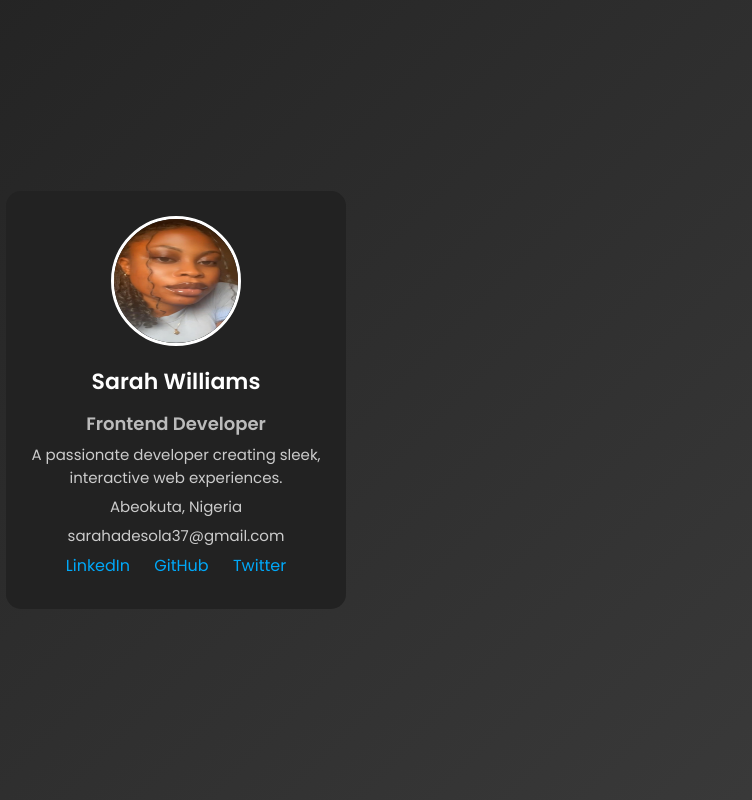
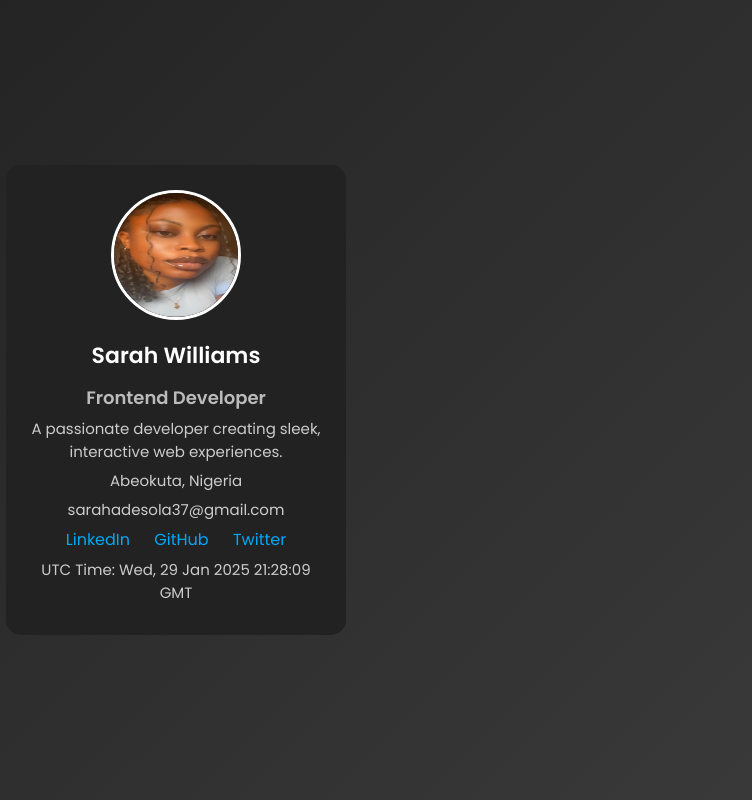
Before and after one commit to adesolasarah/profile_card, a plain HTML site: page index.html in a window 1280 px wide. Shown: the whole page, without its empty margins (464-1216 px from the left). Drawn offline with Linux system fonts and the light colour scheme.

Commit message:
new changes

```diff
--- a/script.js
+++ b/script.js
@@ -0,0 +1,13 @@
+function updateTime() {
+    const now = new Date();
+    document.getElementById("utc-time").innerText = `UTC Time: ${now.toUTCString()}`;
+}
+updateTime();
+setInterval(updateTime, 1000);
+
+// function updateTime() {
+//     const utcTimeElement = document.getElementById("utc-time");
+//     const now = new Date();
+//     utcTimeElement.textContent = "UTC Time: " + now.toUTCString();
+// }
+// updateTime();
--- a/styles.css
+++ b/styles.css
@@ -25,7 +25,6 @@ body {
     text-align: center;
     width: 340px;
     color: #fff;
-    animation: fadeIn 0.8s ease-in-out;
 }
 
 .card img {
```
